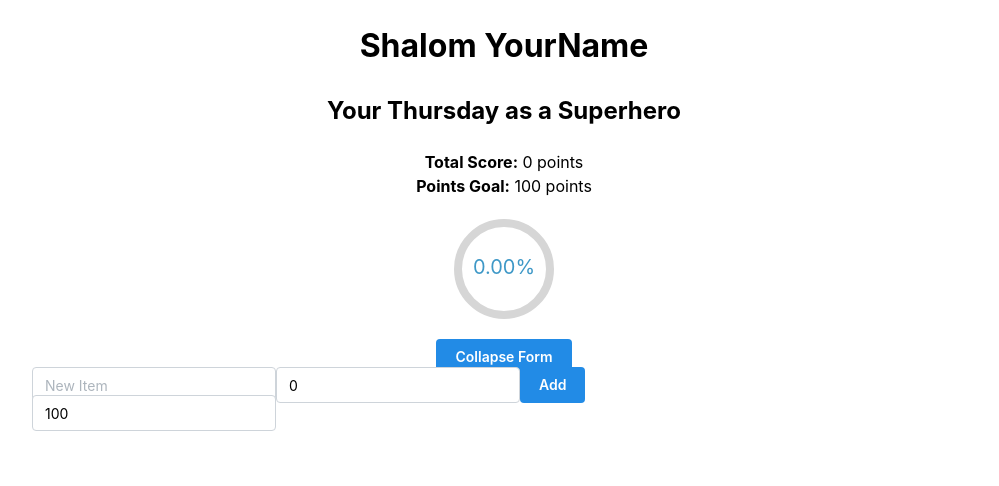
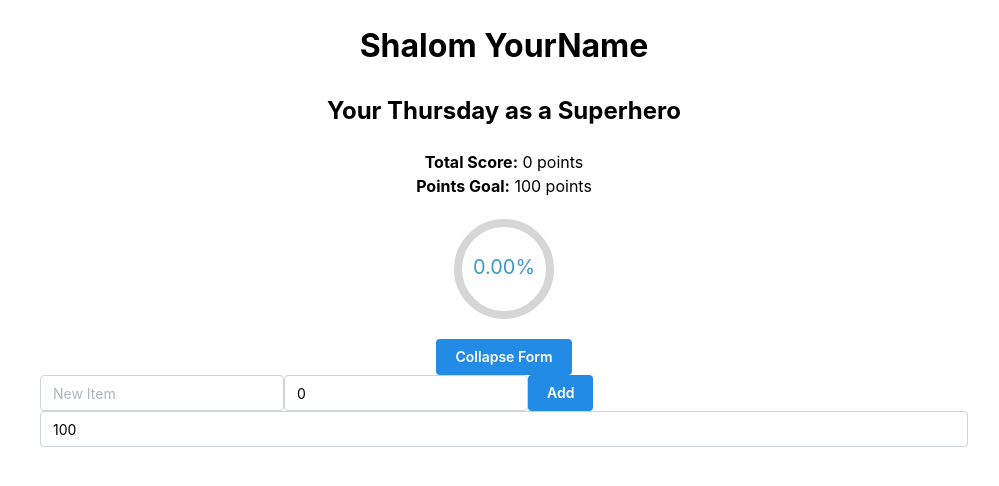
Before and after one commit to jakeranallo/embody, a React (Create React App) app: page / in a window 1280 px wide. Both pictures are taken after a click on the button "Add Item". Shown: the top 486 px of the page, without its empty margins (136-1135 px from the left). Built offline with nearby package versions, Linux system fonts and the light colour scheme.

Commit message:
page structure

```diff
--- a/src/components/TodoList.tsx
+++ b/src/components/TodoList.tsx
@@ -1,6 +1,6 @@
 import React, { useState } from "react";
 import { useTrail, animated } from "react-spring";
-import { Checkbox, Input, Button, Container, Grid } from "@mantine/core";
+import { Input, Button, Container, Box, Flex } from "@mantine/core";
 import ScoreDisplay from "./ScoreDisplay";
 import CustomCheckbox from "./CustomCheckbox";
 
@@ -94,7 +94,7 @@ const TodoList: React.FC = () => {
         {isAddItemFormVisible ? "Collapse Form" : "Add Item"}
       </Button>
       {isAddItemFormVisible && (
-        <Grid>
+        <Flex>
           <Input
             placeholder="New Item"
             value={newItemLabel}
@@ -106,16 +106,16 @@ const TodoList: React.FC = () => {
             onChange={(e) => handlePointsChange(e.target.value)}
           />
           <Button onClick={addTodoItem}>Add</Button>
-        </Grid>
+        </Flex>
       )}
-      <Grid>
+      <Box>
         <Input
           type="number"
           placeholder="Points Goal"
           value={pointsGoal.toString()}
           onChange={(e) => setPointsGoal(parseInt(e.target.value))}
         />
-      </Grid>
+        </Box>
     </Container>
   );
 };
```
